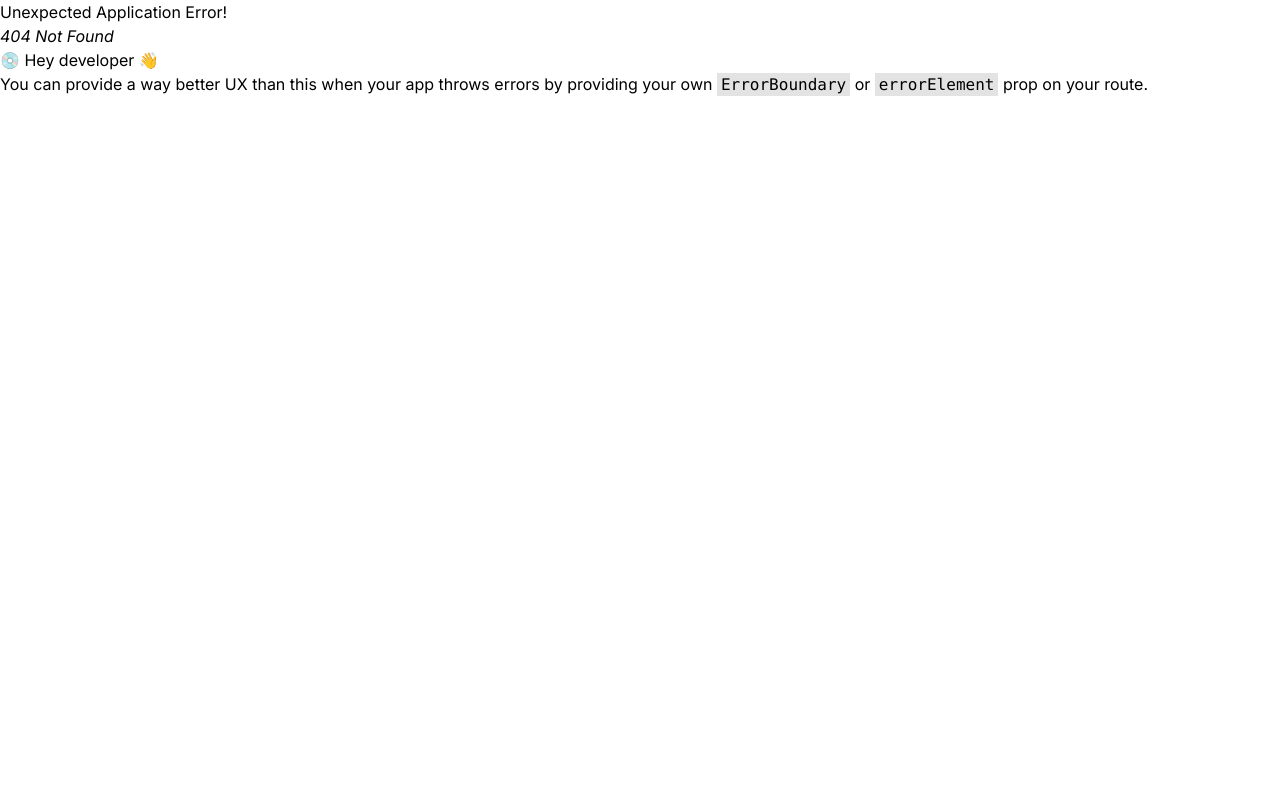
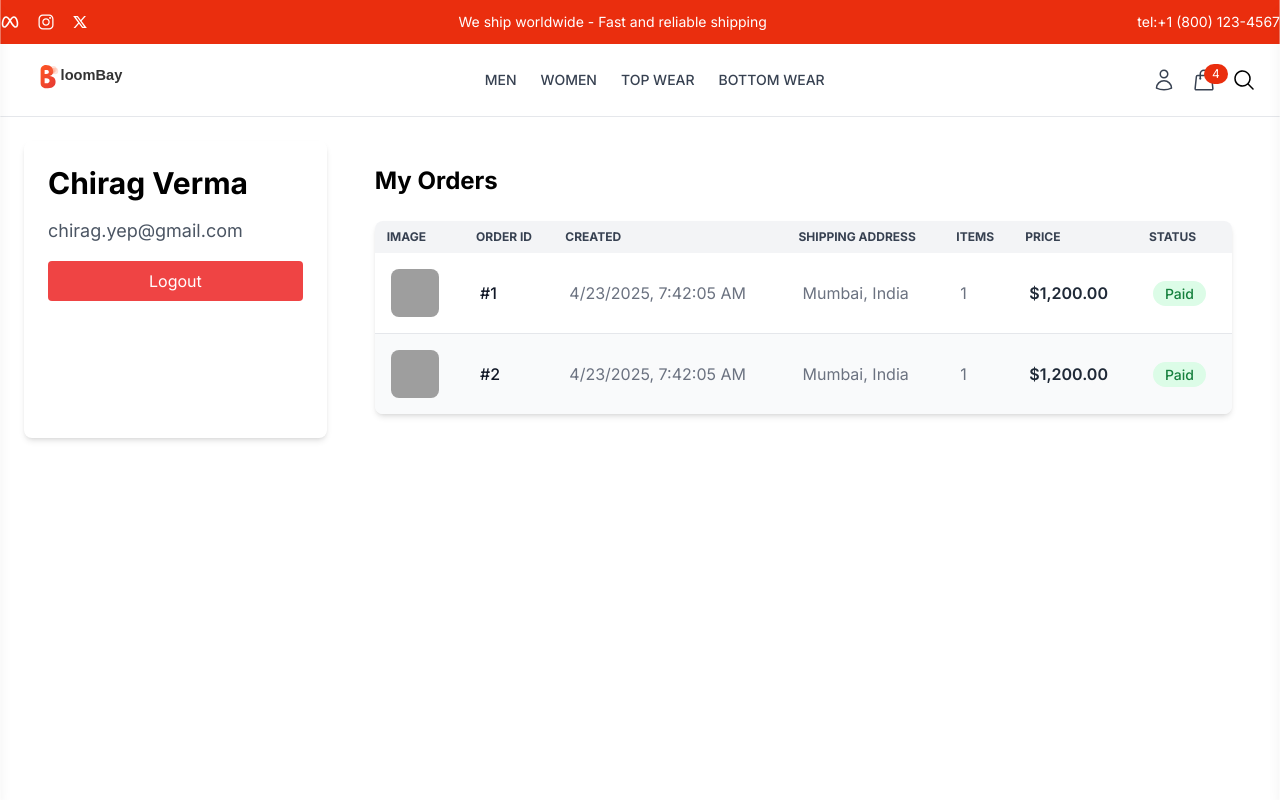
Before and after one commit to Chirag2027/bloombay, a React (Vite) app in the folder frontend/: page /profile in a window 1280 px wide. Before the commit this address had no page. Shown: the top 800 px of the page. Built offline with nearby package versions, Linux system fonts and the light colour scheme; grey boxes are pictures that could not be loaded.

Commit message:
profile page UI done

```diff
--- a/frontend/src/App.jsx
+++ b/frontend/src/App.jsx
@@ -5,6 +5,7 @@ import { Toaster } from 'sonner'
 import Home from './pages/Home'
 import Login from './pages/Login'
 import Register from './pages/Register'
+import Profile from './pages/Profile'
 
 const router = createBrowserRouter(
   createRoutesFromElements(
@@ -13,6 +14,7 @@ const router = createBrowserRouter(
       <Route index element={<Home />}/>
       <Route path='login' element={<Login />} />
       <Route path='register' element={<Register />} />
+      <Route path='profile' element={<Profile />} />
 
     </Route>
   )
--- /dev/null
+++ b/frontend/src/pages/MyOrders.jsx
@@ -0,0 +1,140 @@
+import React, { useEffect, useState } from "react";
+
+const MyOrders = () => {
+  const [orders, setOrders] = useState([]); // state variable to hold the orders
+  const [loading, setLoading] = useState(true);
+
+  // useEffect to simulate fetching of orders
+  useEffect(() => {
+    setTimeout(() => {
+      const mockOrders = [
+        {
+          _id: "1",
+          createdAt: new Date(),
+          shippingAddress: { city: "Mumbai", country: "India" },
+          orderItems: [
+            {
+              name: "Product 1",
+              image: "https://picsum.photos/200?random=1",
+            },
+          ],
+          totalPrice: 1200,
+          isPaid: true,
+        },
+
+        {
+          _id: "2",
+          createdAt: new Date(),
+          shippingAddress: { city: "Mumbai", country: "India" },
+          orderItems: [
+            {
+              name: "Product 1",
+              image: "https://picsum.photos/200?random=4",
+            },
+          ],
+          totalPrice: 1200,
+          isPaid: true,
+        },
+      ];
+
+      setOrders(mockOrders);
+      setLoading(false); // stop is once data is fetched
+    }, 1000);
+    return () => clearTimeout();
+  }, []);
+
+  return (
+    <div className="max-w-7xl mx-auto p-4 sm:p-6">
+      <h2 className="text-xl sm:text-2xl font-bold mb-6">My Orders</h2>
+
+      <div className="relative shadow-md sm:rounded-lg overflow-hidden">
+        {/* table to display the orders */}
+        <table className="min-w-full text-left text-gray-500 ">
+          <thead className="bg-gray-100 text-xs uppercase text-gray-700">
+            <tr>
+              <th className="py-2 px-4 sm:px-3">Image</th>
+              <th className="py-2 px-4 sm:px-3">Order Id</th>
+              <th className="py-2 px-4 sm:px-3">Created</th>
+              <th className="py-2 px-4 sm:px-3">Shipping Address</th>
+              <th className="py-2 px-4 sm:px-3">Items</th>
+              <th className="py-2 px-4 sm:px-3">Price</th>
+              <th className="py-2 px-4 sm:px-3">Status</th>
+            </tr>
+          </thead>
+
+          <tbody className="divide-y divide-gray-200">
+            {loading ? (
+              <tr>
+                <td colSpan={7} className="py-6 text-center text-gray-400">
+                  Loading orders...
+                </td>
+              </tr>
+            ) : orders.length > 0 ? (
+              orders.map((order, index) => (
+                <tr
+                  key={order._id}
+                  className={`${
+                    index % 2 === 0 ? "bg-white" : "bg-gray-50"
+                  } hover:bg-gray-100 cursor-pointer`}
+                >
+                  <td className="py-2 px-2 sm:py-4 sm:px-4">
+                    <img
+                      src={order.orderItems[0]?.image}
+                      alt={order.orderItems[0]?.name || "Product"}
+                      className="w-10 h-10 sm:w-12 sm:h-12 object-cover rounded-lg"
+                    />
+                  </td>
+
+                  <td className="py-2 px-2 sm:py-4 sm:px-4 font-medium text-gray-900 whitespace-nowrap">
+                    #{order._id}
+                  </td>
+
+                  <td className="py-2 px-2 sm:py-4 sm:px-4">
+                    {new Date(order.createdAt).toLocaleString()}
+                  </td>
+
+                  <td className="py-2 px-2 sm:py-4 sm:px-4">
+                    {order.shippingAddress
+                      ? `${order.shippingAddress.city}, ${order.shippingAddress.country}`
+                      : "N/A"}
+                  </td>
+
+                  <td className="py-2 px-2 sm:py-4 sm:px-4">
+                    {order.orderItems.length}
+                  </td>
+
+                  <td className="py-2 px-2 sm:py-4 sm:px-4 font-semibold text-gray-800">
+                    {order.totalPrice.toLocaleString("en-IN", {
+                      style: "currency",
+                      currency: "USD",
+                    })}
+                  </td>
+
+                  <td className="py-2 px-2 sm:py-4 sm:px-4">
+                    <span
+                      className={`${
+                        order.isPaid
+                          ? "bg-green-100 text-green-700"
+                          : "bg-red-100 text-red-700"
+                      } py-1 px-3 rounded-full text-xs sm:text-sm font-medium`}
+                    >
+                      {order.isPaid ? "Paid" : "Pending"}
+                    </span>
+                  </td>
+                </tr>
+              ))
+            ) : (
+              <tr>
+                <td colSpan={7} className="py-6 text-center text-gray-400">
+                  No orders found
+                </td>
+              </tr>
+            )}
+          </tbody>
+        </table>
+      </div>
+    </div>
+  );
+};
+
+export default MyOrders;
--- /dev/null
+++ b/frontend/src/pages/Profile.jsx
@@ -0,0 +1,33 @@
+import React from 'react'
+import MyOrders from './MyOrders'
+
+const Profile = () => {
+  return (
+    <div className='min-h-screen flex flex-col'>
+        <div className="flex-grow container mx-auto p-4 md:p-6">
+            <div className="flex flex-col md:flex-row md:space-x-6 space-y-6 md:space-y-0">
+                {/* Left section */}
+                <div className="w-full md:w-1/3 lg:w-1/4 shadow-md rounded-lg p-6">
+                    <h1 className="text-2xl md:text-3xl font-bold mb-4">
+                        Chirag Verma
+                    </h1>
+                    <p className="text-lg text-gray-600 mb-4">
+                        chirag.yep@gmail.com
+                    </p>
+                    <button className='w-full bg-red-500 text-white py-2 px-4 rounded hover:bg-red-600 transition-colors duration-300'>
+                        Logout
+                    </button>
+                </div>
+
+                {/* Right section - Orders table */}
+                <div className="w-full md:w-2/3 lg:w-3/4">
+                    <MyOrders />
+                </div>
+
+            </div>
+        </div>
+    </div>
+  )
+}
+
+export default Profile
```
